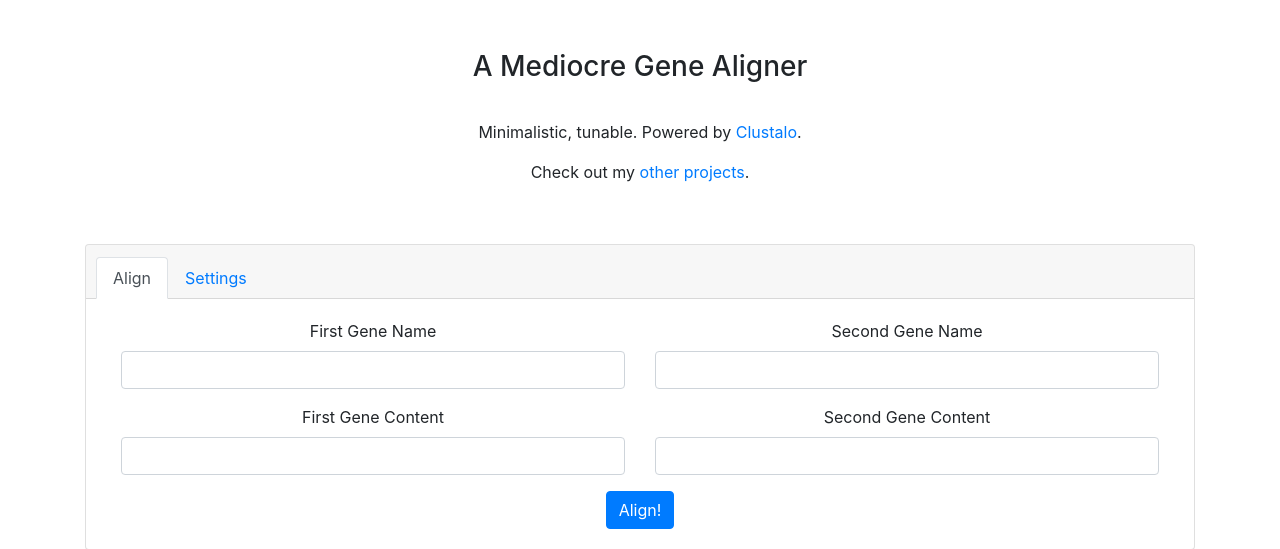
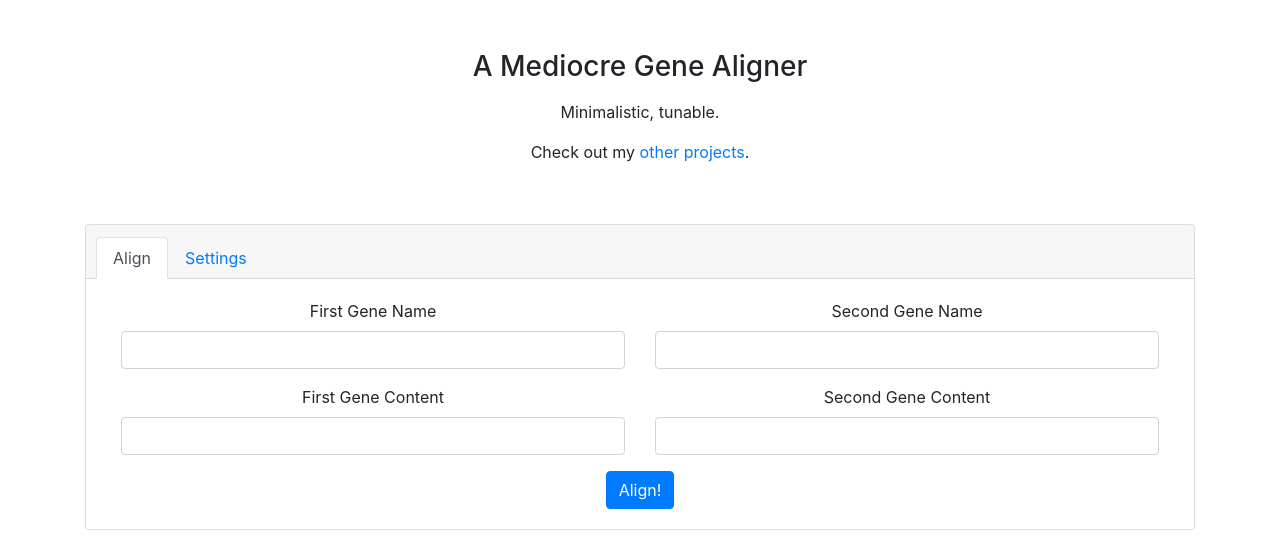
Before and after one commit to kennyworkman/alignment-app, a Flask app: page / in a window 1280 px wide. Shown: the top 549 px of the page. Run offline with Flask 2, Linux system fonts and the light colour scheme; data that the repository does not hold is empty; some libraries are stand-ins or nearby versions.

Commit message:
Beautified index.html template

```diff
--- a/alignment/templates/index.html
+++ b/alignment/templates/index.html
@@ -19,11 +19,8 @@
 
     <div class="text-center mb-4">
       <h1 class="h3 mb-3">A Mediocre Gene Aligner</h1>
-
-      <div class="col-xs-12" style="height:20px;"></div>
       <p>
-        Minimalistic, tunable. Powered by
-        <a href="http://www.clustal.org/omega/" target="_blank">Clustalo</a>.
+        Minimalistic, tunable.
       </p>
       <p>
         Check out my
```
